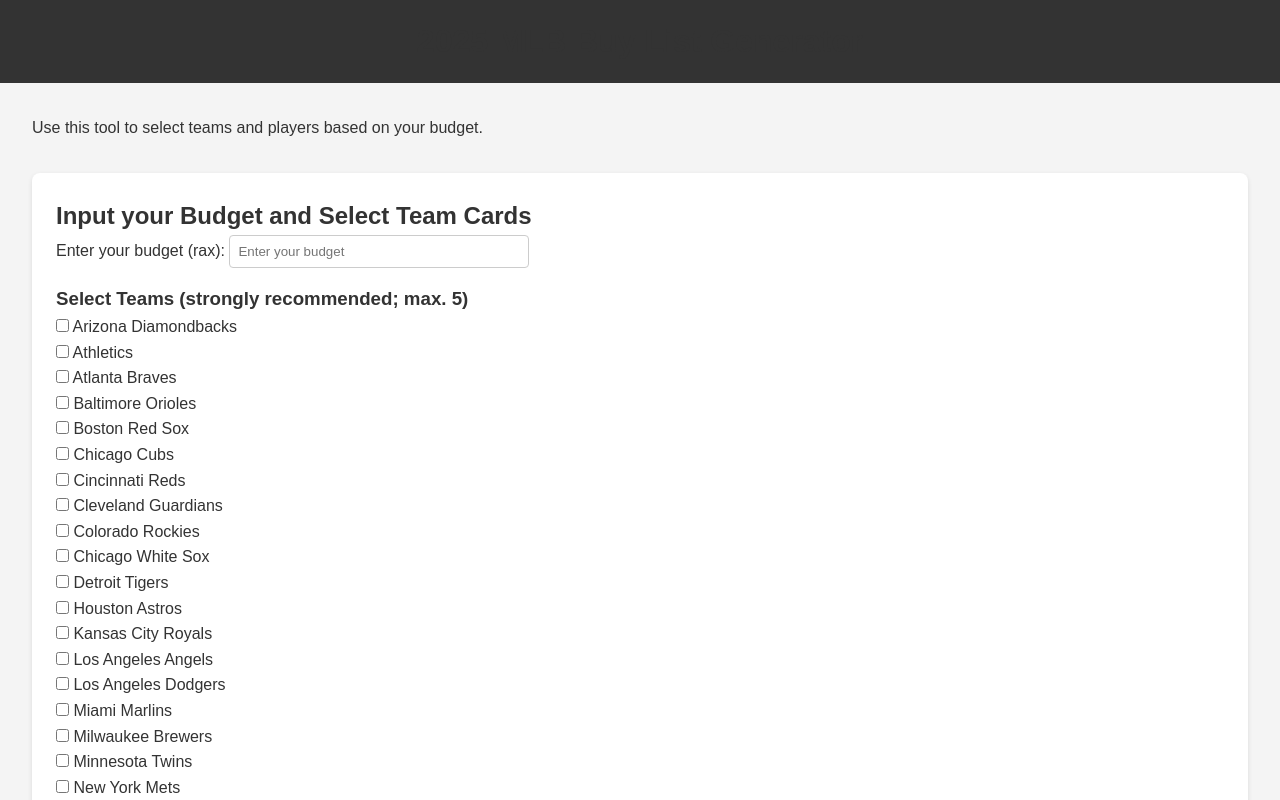
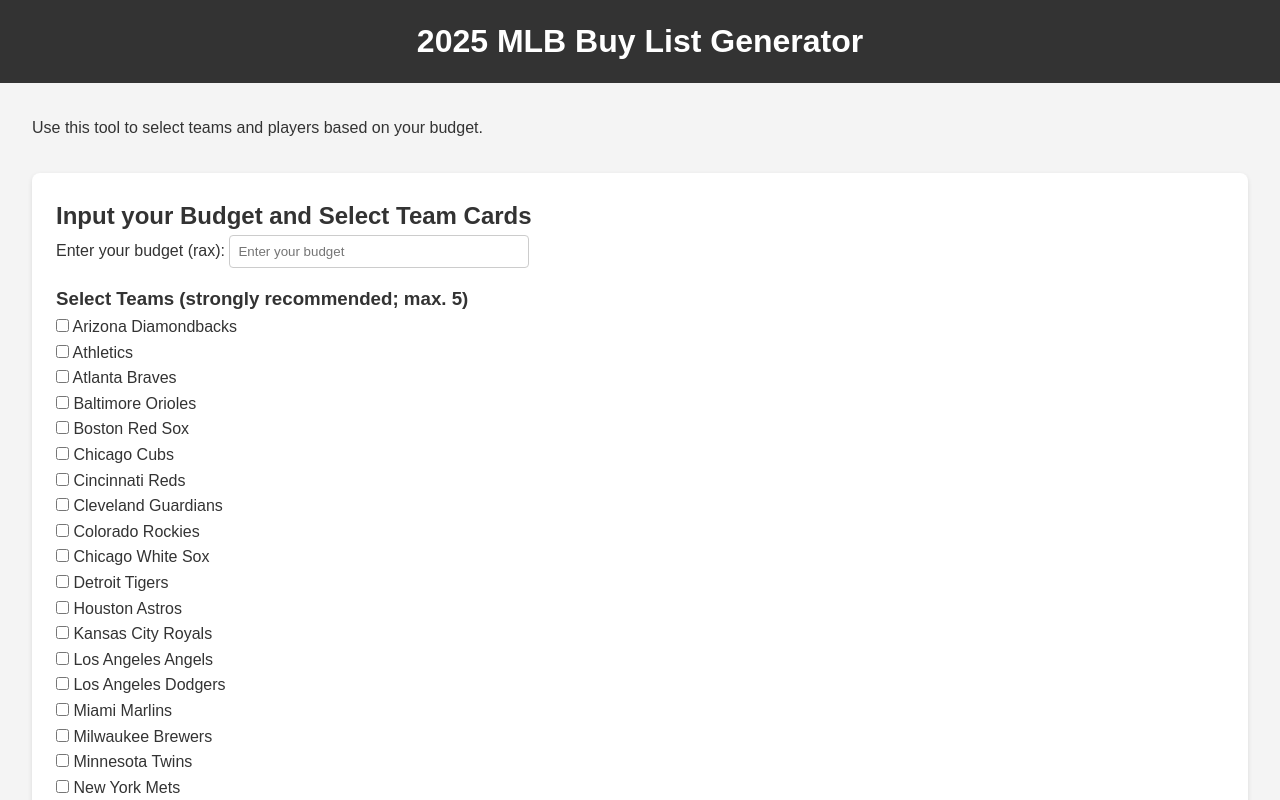
Before and after one commit to potatocaustic/web-stuff, a plain HTML site: page index.html in a window 1280 px wide. Shown: the top 800 px of the page. Drawn offline with Linux system fonts and the light colour scheme.

Commit message:
Update style.css

```diff
--- a/style.css
+++ b/style.css
@@ -21,8 +21,8 @@ header {
 }
 
 /* Ensure h1 is white on black background */
-h1 {
-  color: white; /* Set h1 text to white */
+header h1 {
+  color: white !important; /* Force white color with !important */
 }
 
 main {
```
